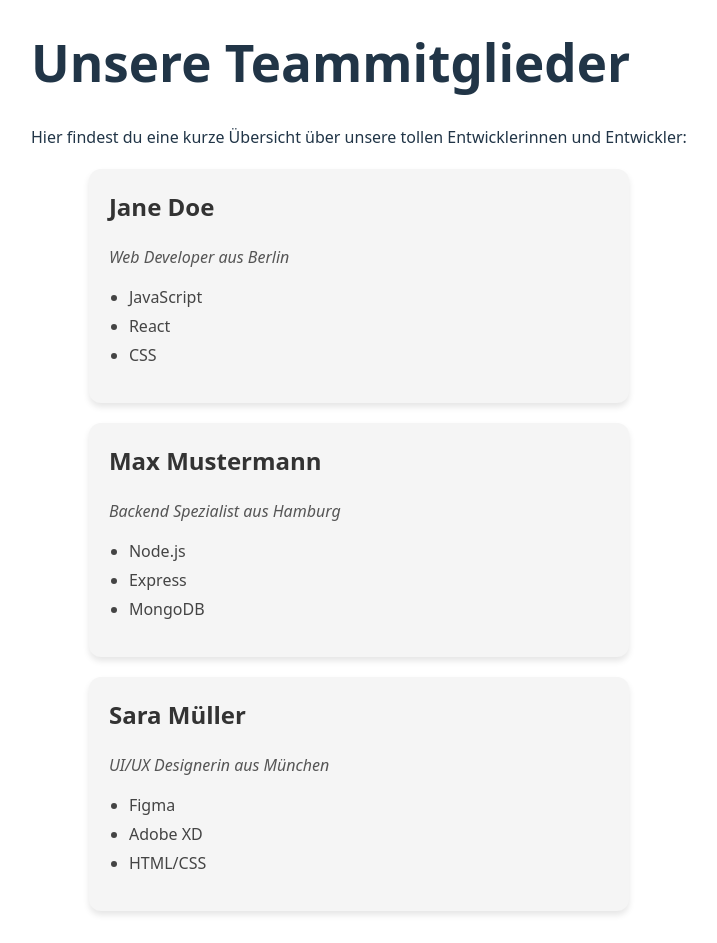
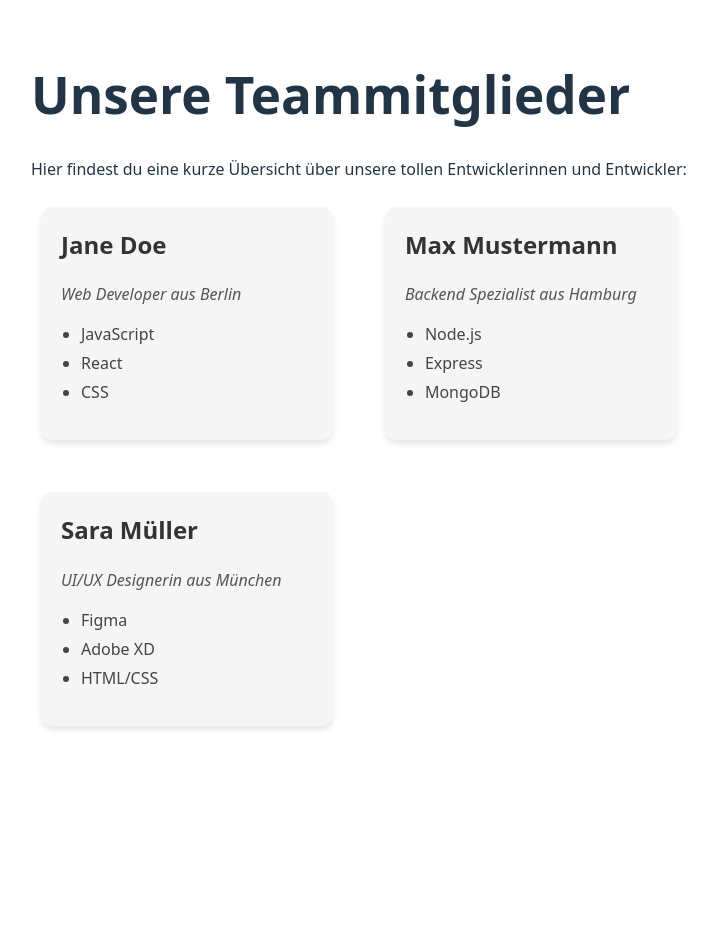
Before and after one commit to ajungAE/react-test-jung, a React (Vite) app: page / in a window 1280 px wide. Shown: the whole page, without its empty margins (33-750 px from the left). After the commit the page ends 800 px from the top, so only its background shows below. Built offline with nearby package versions, Linux system fonts and the light colour scheme.

Commit message:
Add styles for profile list and adjust profile card margins

```diff
--- a/src/App.css
+++ b/src/App.css
@@ -11,17 +11,24 @@
   margin-bottom: 2rem;
 }
 
+.profile-list {
+  display: grid;
+  grid-template-columns: repeat(2, 1fr);
+  gap: 2rem;
+  justify-content: center;
+}
+
 .profile-card {
   background: #f5f5f5;
   border-radius: 12px;
   padding: 20px;
-  margin: 20px 0;
+  margin: 10px;
   box-shadow: 0 4px 6px rgba(0, 0, 0, 0.1);
   text-align: left;
-  max-width: 500px;
-  margin-left: auto;
-  margin-right: auto;
+  flex: 1 1 300px;
+  max-width: 400px;
 }
+
 
 .profile-card h2 {
   margin-top: 0;
```
